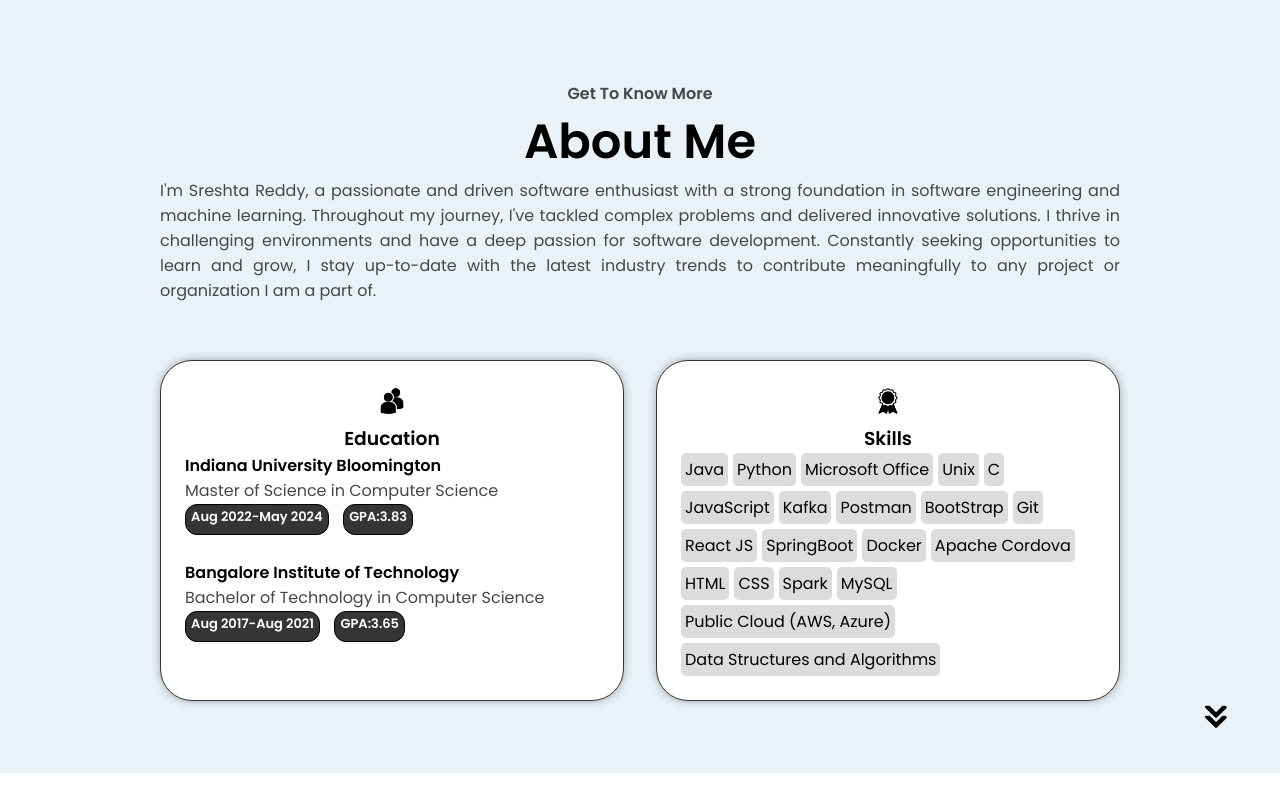
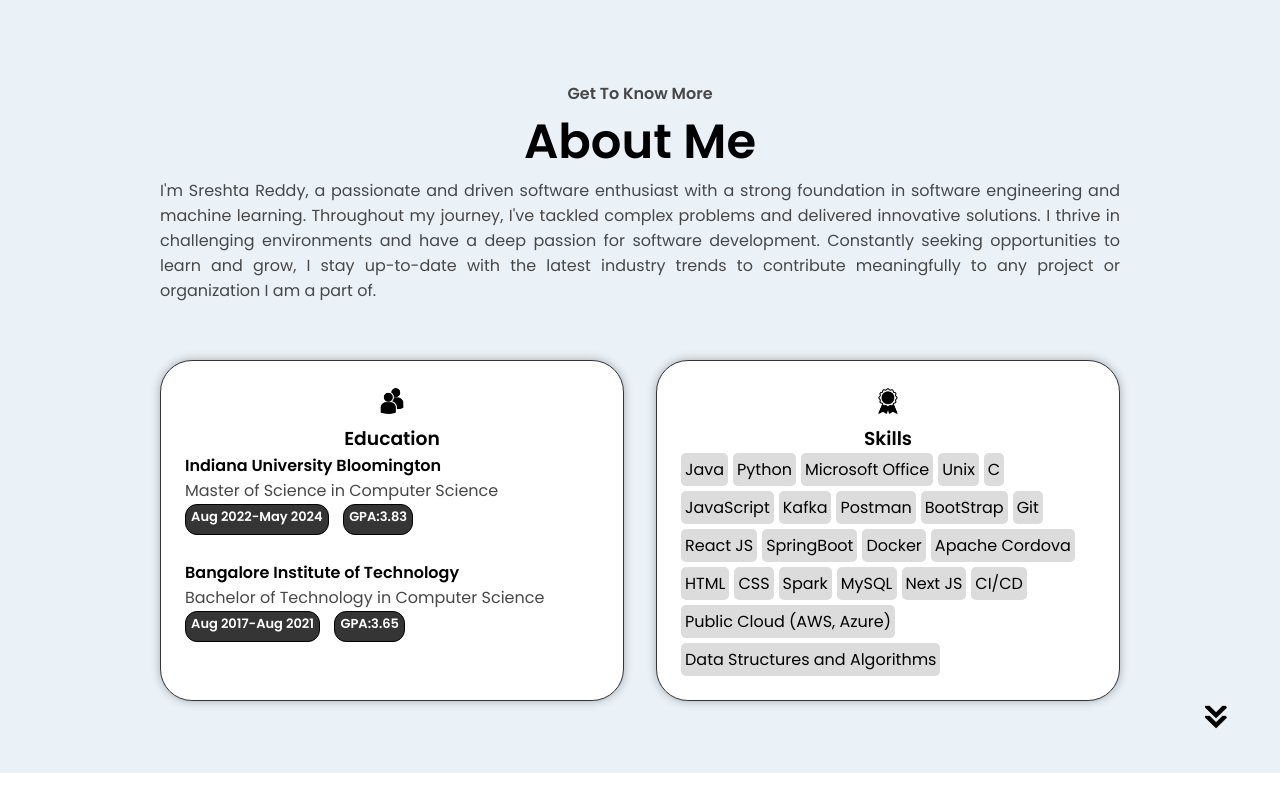
Before and after one commit to sreshtareddy/MyPortfolio, a plain HTML site: page index.html in a window 1280 px wide. Shown: the part 924-1721 px from the top of the page. Drawn offline with Linux system fonts and the light colour scheme.

Commit message:
Update index.html

```diff
--- a/index.html
+++ b/index.html
@@ -47,7 +47,7 @@
             <h1 class="title">Sreshta Reddy</h1>
             <p class="section__text__p2">Full-Stack Developer</p>
             <div class="btn-container">
-                /*<button class="btn btn-color-2" onclick="window.open('./assets/SreshtaReddy_Profile.pdf')">Resume</button>*/
+                <!--<button class="btn btn-color-2" onclick="window.open('./assets/SreshtaReddy_Profile.pdf')">Resume</button>-->
                 <button class="btn btn-color-1" onclick="location.href='./#contact'">Contact Info</button>
             </div>
             <div id="social-container">
@@ -128,6 +128,8 @@
                                 <li class="skill-item">CSS</li>
                                 <li class="skill-item">Spark</li>
                                 <li class="skill-item">MySQL</li>
+                                <li class="skill-item">Next JS</li>
+                                <li class="skill-item">CI/CD</li>
                                 <li class="skill-item">Public Cloud (AWS, Azure)</li>
                                 <li class="skill-item">Data Structures and Algorithms</li>
                             </ul>
```
